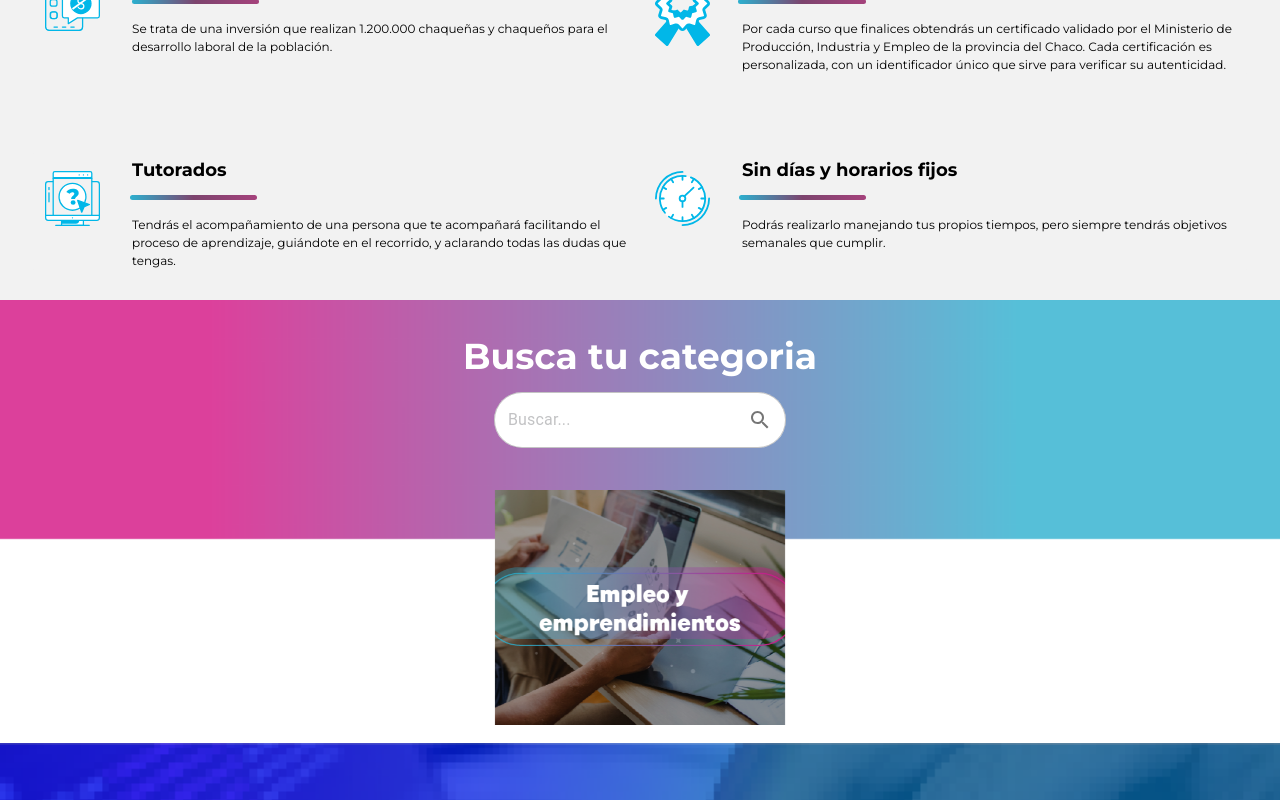
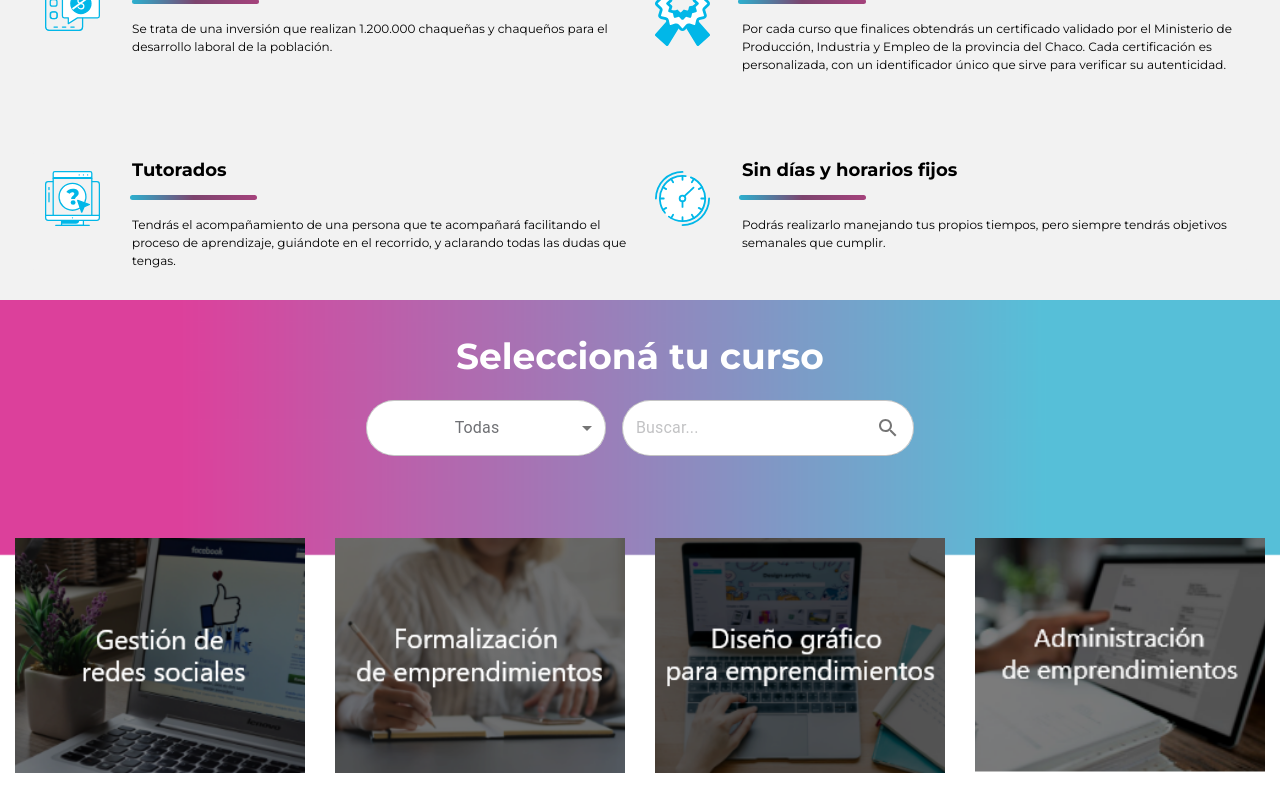
Before and after one commit to Somos404/empleo.react, a React (Create React App) app: page /capacitaciones-demo in a window 1280 px wide. Shown: the part 1326-2126 px from the top of the page. Built offline with nearby package versions, Linux system fonts and the light colour scheme.

Commit message:
cursos fix orden de carga de pag

```diff
--- a/src/App.js
+++ b/src/App.js
@@ -203,7 +203,7 @@ function App() {
                 cursosAndCategias.map(Category =>  (
                     Category.cursos.map(curso =>  (
                         <Route
-                            path={`/curso/${Category.categoria.replace(/([a-z])([A-Z])/g, "$1-$2").replace(/\s+/g, '-').replace(/\?¿/g, "")}/${curso.nombre.replace(/([a-z])([A-Z])/g, "$1-$2").replace(/\s+/g, '-').replace(/\?¿/g, "")}`}
+                            path={`/curso/${curso.nombre.replace(/([a-z])([A-Z])/g, "$1-$2").replace(/\s+/g, '-').replace(/\¿/g, '').replace(/\?/g, '')}`}
                             render={props => (
                                 <CursoMesh
                                     nombre={curso.nombre}
--- a/src/views/components/capacitacionesDemo.jsx
+++ b/src/views/components/capacitacionesDemo.jsx
@@ -13,7 +13,6 @@ import BlogComponent from "./informatorioCapacitaciones";
 
 import {
     Card,
-    CardImg,
     CardTitle,
     CardText,
     CardGroup,
@@ -25,15 +24,9 @@ import img2 from '../../assets/images/capacitaciones/iconoCertificados.svg';
 import img3 from '../../assets/images/capacitaciones/iconoTutorados.svg';
 import img4 from '../../assets/images/capacitaciones/iconoHorarios.svg';
 
-import img5 from '../../assets/images/oficios/flechaDer.svg';
-import img6 from '../../assets/images/oficios/flachaIzq.svg';
-import img7 from '../../assets/images/capacitaciones/logo_membrete.png';
-import { Colorize } from "@material-ui/icons";
-
-
 
 const CapacitacionesDemo = (props) => {
-    const [categoria, setCategoria] = React.useState('')
+    const [categoria, setCategoria] = React.useState('Todos')
     return (
         <div>
             <Header />
@@ -233,7 +226,7 @@ const CapacitacionesDemo = (props) => {
                             </Container>
                         </div>
                         {
-                            categoria === '' ?
+                            categoria === 'categoria' ?
                                 <CardCategorias
                                     changeCategory={(categ) => {
                                         setCategoria(categ)
--- a/src/views/custom-components/sections/Card.jsx
+++ b/src/views/custom-components/sections/Card.jsx
@@ -88,9 +88,8 @@ const Card = (props) => {
                                             <Link
                                                 className="nav-link"
                                                 to={{
-                                                    pathname: `/curso/${props.categoria.replace(/([a-z])([A-Z])/g, "$1-$2").replace(/\s+/g, '-').replace(/\?¿/g, "")}/${props.infoCursos.nombre.replace(/([a-z])([A-Z])/g, "$1-$2").replace(/\s+/g, '-').replace(/\?¿/g, "")}`,
+                                                    pathname: `/curso/${props.infoCursos.nombre.replace(/([a-z])([A-Z])/g, "$1-$2").replace(/\s+/g, '-').replace(/\?/g, '').replace(/\¿/g, '')}`,
                                                     nombre: props.infoCursos.nombre,
-                                                    categoria: props.categoria,
                                                     /* search: "?sort=name",
                                                     hash: "#the-hash", */
                                                     curso: props.infoCursos
--- a/src/views/custom-components/sections/cardCursos.jsx
+++ b/src/views/custom-components/sections/cardCursos.jsx
@@ -24,7 +24,7 @@ const useStyles = makeStyles((theme) => ({
     container:{
         position: 'relative',
         width: '100%',
-        height: '40em',
+        height: props => props.height,
     },
     sectionSearch:{
         backgroundImage: `url(${img})`,
@@ -32,15 +32,15 @@ const useStyles = makeStyles((theme) => ({
         backgroundPosition: 'center',
         backgroundSize: 'cover',
         position: 'absolute',
-        height: '15em',
+        height: '16em',
         width: '100%',
     },
     sectionCard:{
         zIndex: '9',
         position: 'absolute',
-        marginTop: '10em',
+        marginTop: props => props.marginTop,
         width: '100%',
-        height: '15em',
+        height: '16em',
     },
     inputProps: {
         color: '#6f7074',
@@ -72,12 +72,13 @@ const useStyles = makeStyles((theme) => ({
 
     formControl: {
         minWidth: '15em',
+        margin: '.5em'
     },
 }));
 
 
 const filtro = (Arr, value) => {
-    if(value === ''){
+    if(value === 'Todos'){
         let array = []
         Arr.forEach(element => {
             array = array.concat(element.cursos);
@@ -89,11 +90,16 @@ const filtro = (Arr, value) => {
 }
 
 const CardCursos = (props) => {
-
-    const classes = useStyles();
     const desk = useMediaQuery('(min-width:992px)');
     const table = useMediaQuery('(max-width:992px)');
     const mobile = useMediaQuery('(max-width:768px)');
+
+    const [state, setState] = React.useState({
+        categoria: props.categoria,
+        search: '',
+        name: 'hai',
+        cursosFiltrados: filtro(cursosAndCategias, props.categoria)
+    });
 
     const setHeight = () => {
         // retorno la altura de cada card + el la separacien entre cada una dependiendo de la cantidad que se muestran en cada fila
@@ -102,16 +108,15 @@ const CardCursos = (props) => {
         //se muestran 4 por fila
         if(table && !mobile) return (((state.cursosFiltrados.length>=2?Math.ceil((state.cursosFiltrados.length)/2):1))*235)+200+(Math.ceil((state.cursosFiltrados.length/2)*30))
         //se muestran 4 por fila
-        if(mobile) return ((state.cursosFiltrados.length)*235)+200+(Math.ceil((state.cursosFiltrados.length)*30))
+        if(mobile) return ((state.cursosFiltrados.length)*235)+250+(Math.ceil((state.cursosFiltrados.length)*30))
     }
 
-    const [state, setState] = React.useState({
-        categoria: props.categoria,
-        search: '',
-        name: 'hai',
-        cursosFiltrados: filtro(cursosAndCategias, props.categoria)
-    });
-
+    const classes = useStyles(
+        {
+            marginTop: mobile?'13em':'10em',
+            height: `${setHeight()}px`
+        }
+    );
     const searchFilter = (event) => {
 
         setState({
@@ -138,7 +143,7 @@ const CardCursos = (props) => {
     };
 
     return (
-        <div className="team2" style={{position: 'relative',width: '100%',height: `${setHeight()}px`}}>
+        <div className={`${classes.container} team2`} /* style={{position: 'relative',width: '100%',height: `${setHeight()}px`}} */>
             <div className={classes.sectionSearch}>
                 <Row className="justify-content-center">
                     <Col md="12" className="text-center">
@@ -151,8 +156,8 @@ const CardCursos = (props) => {
                                     onChange={handleChange}
                                     inputProps={{ 'aria-label': 'Without label' }}
                                 >
-                                <MenuItem value="">
-                                    Todos
+                                <MenuItem value="Todos">
+                                    Todas
                                 </MenuItem>
                                 {
                                     cursosAndCategias.map((e, i) =>  (
@@ -161,7 +166,7 @@ const CardCursos = (props) => {
                                 }
                                 </Select>
                             </FormControl>
-                            <FormControl className={clsx(classes.margin, classes.textField)} variant="outlined">
+                            <FormControl className={clsx(classes.margin, classes.textField), classes.formControl} variant="outlined">
                                 <OutlinedInput
                                     className={classes.inputProps}
                                     id="outlined-adornment-weight"
```
